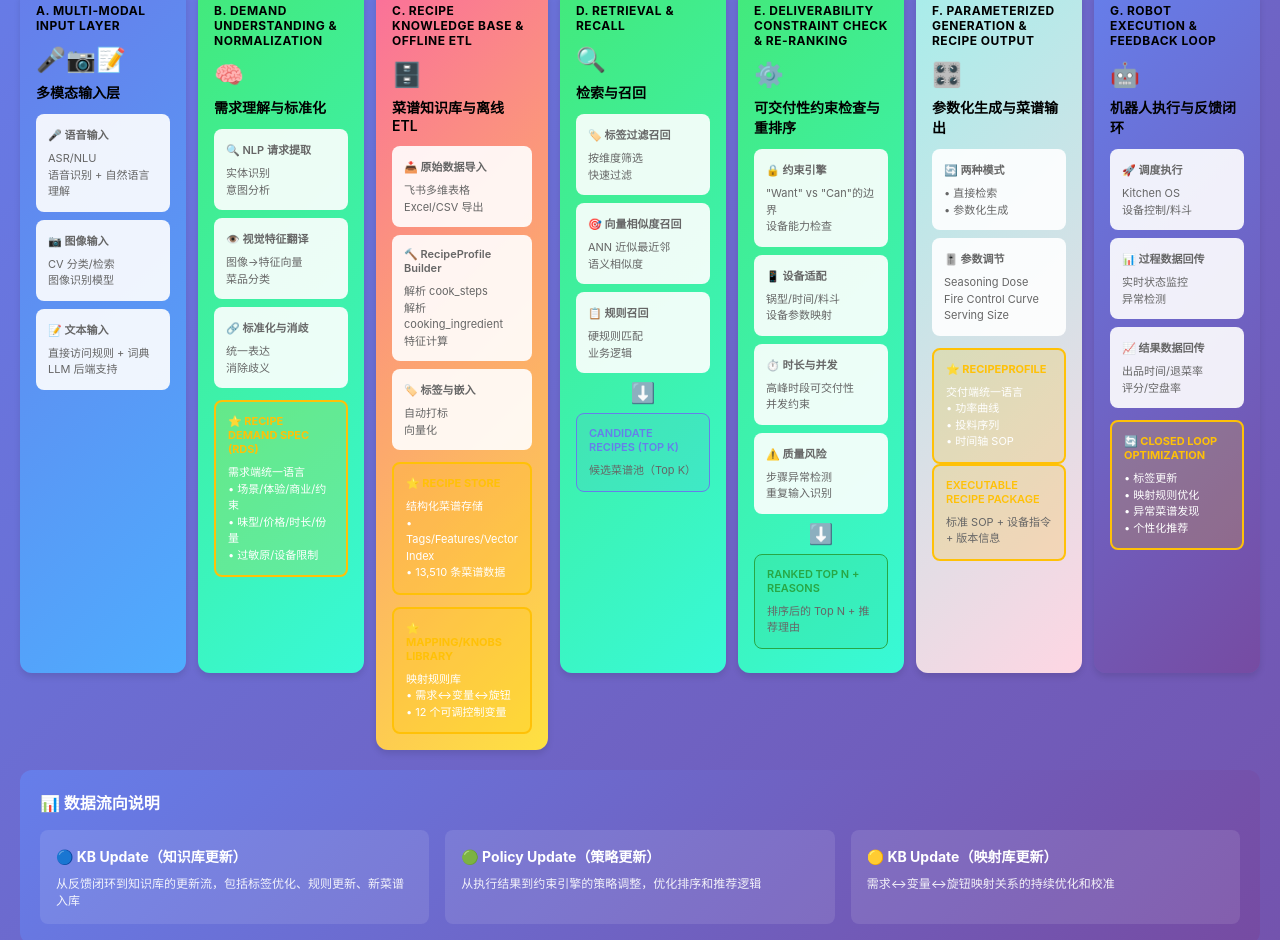
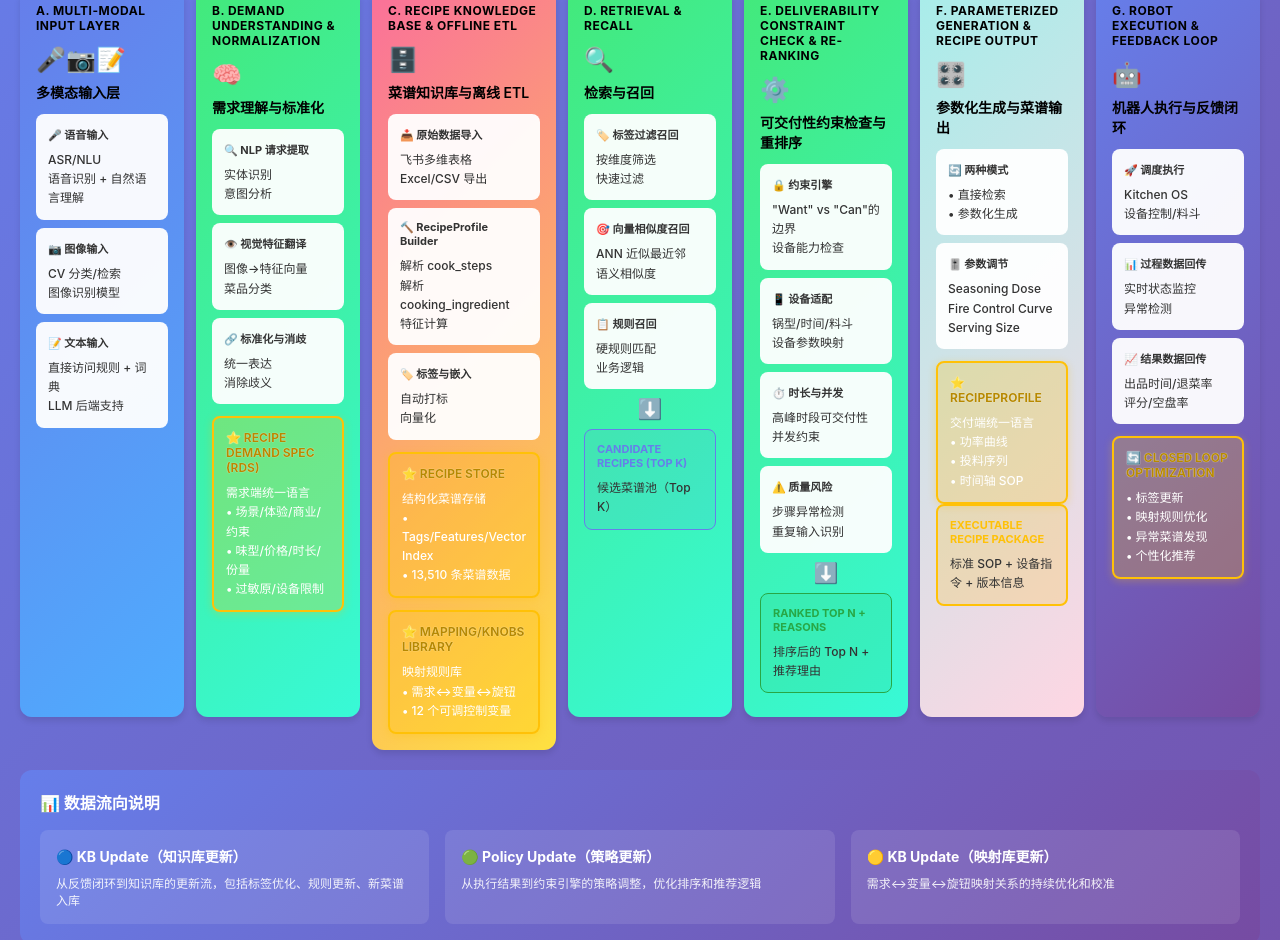
Before and after one commit to gaogoying-sudo/foodcooking, a website: page index-v7.html in a window 1280 px wide. Shown: the part 161-1101 px from the top of the page. Drawn offline with Linux system fonts and the light colour scheme.

Commit message:
V7 字体颜色优化 + 导航说明

```diff
--- a/index-v7.html
+++ b/index-v7.html
@@ -42,12 +42,12 @@
     .module-icon{font-size:24px;margin-bottom:8px}
     .module-name{font-size:14px;font-weight:600;margin-bottom:12px}
 
-    .sub-module{background:rgba(255,255,255,0.9);border-radius:8px;padding:12px;margin-bottom:8px}
-    .sub-module-title{font-size:11px;font-weight:600;color:#666;margin-bottom:8px;display:flex;align-items:center;gap:6px}
-    .sub-module-content{font-size:11px;color:#666;line-height:1.5}
+    .sub-module{background:rgba(255,255,255,0.95);border-radius:8px;padding:12px;margin-bottom:8px}
+    .sub-module-title{font-size:11px;font-weight:700;color:#333;margin-bottom:8px;display:flex;align-items:center;gap:6px}
+    .sub-module-content{font-size:12px;color:#333;line-height:1.6;font-weight:500}
 
-    .highlight-box{background:rgba(255,193,7,0.2);border:2px solid var(--warning);border-radius:8px;padding:12px;margin-top:12px}
-    .highlight-title{font-size:11px;font-weight:700;color:var(--warning);margin-bottom:8px}
+    .highlight-box{background:rgba(255,193,7,0.25);border:2px solid var(--warning);border-radius:8px;padding:12px;margin-top:12px;box-shadow:0 2px 8px rgba(255,193,7,0.3)}
+    .highlight-title{font-size:12px;font-weight:700;color:#b78900;margin-bottom:8px;text-shadow:0 0 1px #fff}
 
     .arrow{font-size:20px;color:var(--primary);text-align:center;margin:8px 0}
 
@@ -64,7 +64,7 @@
     .info-card{background:#f8f9fa;border-radius:12px;padding:20px;border-left:4px solid var(--primary)}
     .info-card h3{font-size:16px;color:var(--dark);margin-bottom:12px;display:flex;align-items:center;gap:8px}
     .info-card ul{list-style:none;padding-left:0}
-    .info-card li{font-size:13px;color:#666;margin-bottom:8px;padding-left:16px;position:relative}
+    .info-card li{font-size:13px;color:#222;margin-bottom:8px;padding-left:16px;position:relative;font-weight:500}
     .info-card li::before{content:'•';position:absolute;left:0;color:var(--primary);font-weight:bold}
 
     /* 数据流 */
```
